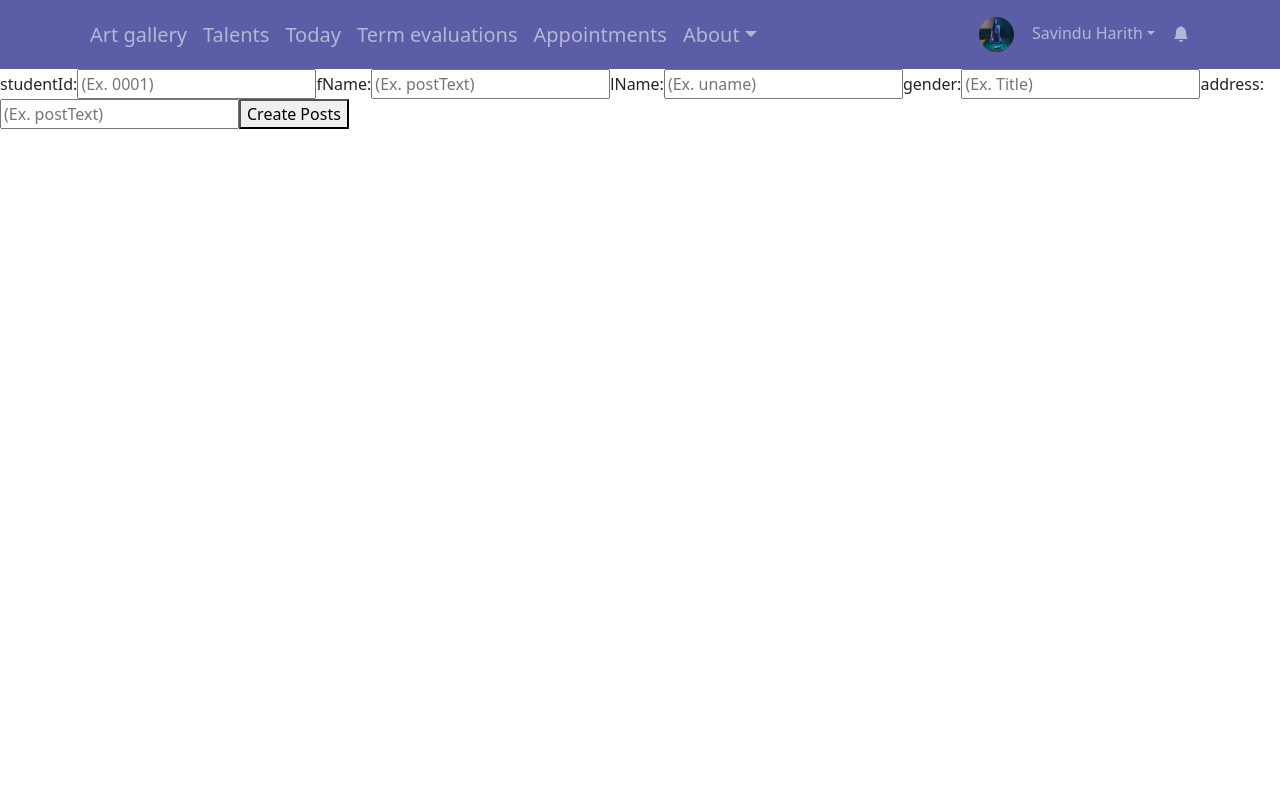
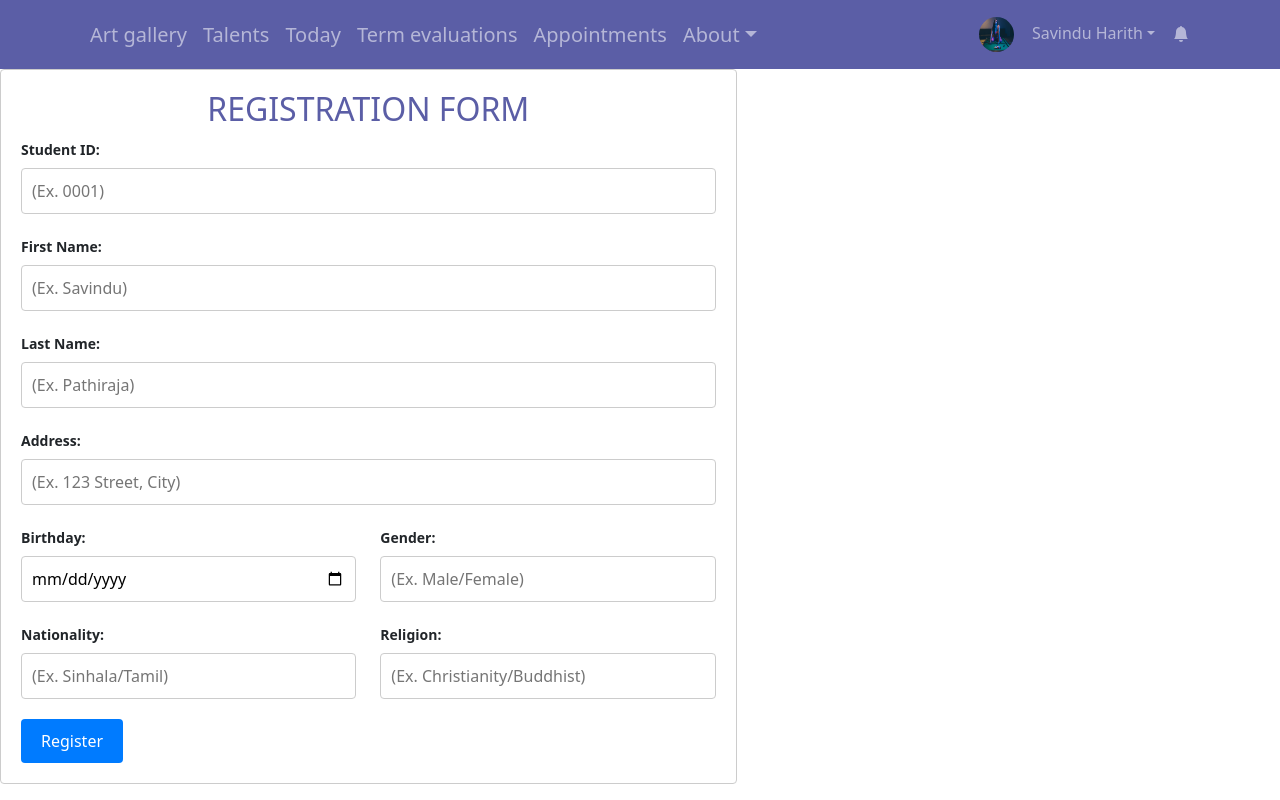
Before and after one commit to shiran2019/Student, a React (Create React App) app: page / in a window 1280 px wide. Built offline with nearby package versions, Linux system fonts and the light colour scheme.

Commit message:
modify registration form

```diff
--- a/src/pages/Registr.jsx
+++ b/src/pages/Registr.jsx
@@ -1,43 +1,165 @@
-import React from 'react';
-import { Formik, Form, Field, ErrorMessage } from 'formik';
+import React from "react";
+import { Formik, Form, Field } from "formik";
 import axios from "axios";
-import { useNavigate } from 'react-router-dom';
+import { useNavigate } from "react-router-dom";
+import { Row, Col } from "react-bootstrap";
 
 export default function StdReg() {
   const navigate = useNavigate();
 
-    const initialValues ={
-        studentId:"",
-        fName:"",
-        lName:"",
-        gender:"",
-        address:"",
+  const initialValues = {
+    studentId: "",
+    fName: "",
+    lName: "",
+    gender: "",
+    address: "",
+    birthday: "",
+    nation: "",
+    religion: "",
+  };
 
-    }
-    const onSubmit =(data) =>{
-        //console.log(data);
-        axios.post("http://localhost:3001/students", data).then((response) => {
-          navigate('/');
-    });
+  const onSubmit = (data) => {
+    axios
+      .post("http://localhost:3001/students", data)
+      .then((response) => {
+        navigate("/");
+      })
+      .catch((error) => {
+        console.log(error);
+      });
+  };
 
-    }
+  const labelStyle = {
+    marginBottom: "8px",
+    fontSize: "14px",
+    fontWeight: "bold",
+  };
+
+  const inputStyle = {
+    padding: "10px",
+    marginBottom: "20px",
+    width: "100%",
+    border: "1px solid #ccc",
+    borderRadius: "4px",
+    fontSize: "16px",
+  };
+
+  const buttonStyle = {
+    padding: "10px 20px",
+    backgroundColor: "#007bff",
+    color: "#fff",
+    border: "none",
+    borderRadius: "4px",
+    fontSize: "16px",
+    cursor: "pointer",
+  };
+
+  const formStyle = {
+    // maxWidth: "50%",
+    margin: "0 auto",
+    padding: "20px",
+    border: "1px solid #ccc",
+    borderRadius: "4px",
+    background: "#fff",
+  };
+  const buttonContainerStyle = {
+    display: "flex",
+    justifyContent: "center",
+  };
+
   return (
-    <div className="createPostPage">
+    <div className="createPostPage" style={buttonContainerStyle}>
       <Formik initialValues={initialValues} onSubmit={onSubmit}>
-        <Form>
-          <label>studentId: </label>
-          <Field id="inputCreatePost" name="studentId" placeholder="(Ex. 0001)" />
-          <label>fName: </label>
-          <Field id="inputCreatePost" name="fName" placeholder="(Ex. postText)" />
-          <label> lName: </label>
-          <Field id="inputCreatePost" name="lName" placeholder="(Ex. uname)" />
-          <label> gender: </label>
-          <Field id="inputCreatePost" name="gender" placeholder="(Ex. Title)" />
-          <label>address: </label>
-          <Field id="inputCreatePost" name="address" placeholder="(Ex. postText)" />
+        <Row>
+          <Col xs={12} lg={7} >
+            <Form style={formStyle}>
+              <center>
+                <h2 style={{ color: "#5b5ea6" }}>REGISTRATION FORM</h2>
+              </center>
 
-          <button type="submit"> Create Posts</button>
-        </Form>
+              <label style={labelStyle}>Student ID:</label>
+              <Field
+                id="inputCreatePost"
+                name="studentId"
+                placeholder="(Ex. 0001)"
+                style={inputStyle}
+              />
+
+              <label style={labelStyle}>First Name:</label>
+              <Field
+                id="inputCreatePost"
+                name="fName"
+                placeholder="(Ex. Savindu)"
+                style={inputStyle}
+              />
+
+              <label style={labelStyle}>Last Name:</label>
+              <Field
+                id="inputCreatePost"
+                name="lName"
+                placeholder="(Ex. Pathiraja)"
+                style={inputStyle}
+              />
+
+              <label style={labelStyle}>Address:</label>
+              <Field
+                id="inputCreatePost"
+                name="address"
+                placeholder="(Ex. 123 Street, City)"
+                style={inputStyle}
+              />
+
+              <Row>
+                <Col xs={12} lg={6}>
+                  <label style={labelStyle}>Birthday:</label>
+                  <Field
+                    id="inputCreatePost"
+                    name="birthday"
+                    type="date"
+                    style={inputStyle}
+                  />
+                </Col>
+                <Col xs={12} lg={6}>
+                  <label style={labelStyle}>Gender:</label>
+                  <Field
+                    id="inputCreatePost"
+                    name="gender"
+                    placeholder="(Ex. Male/Female)"
+                    style={inputStyle}
+                  />
+                </Col>
+              </Row>
+
+              <Row>
+                <Col xs={12} lg={6}>
+                  <label style={labelStyle}>Nationality:</label>
+                  <Field
+                    id="inputCreatePost"
+                    name="nation"
+                    placeholder="(Ex. Sinhala/Tamil)"
+                    style={inputStyle}
+                  />
+                </Col>
+                <Col xs={12} lg={6}>
+                  <label style={labelStyle}>Religion:</label>
+                  <Field
+                    id="inputCreatePost"
+                    name="religion"
+                    placeholder="(Ex. Christianity/Buddhist)"
+                    style={inputStyle}
+                  />
+                </Col>
+              </Row>
+              <Row>
+                <Col xs={12} lg={6}>
+                <button type="submit" style={buttonStyle}>
+                  Register
+                </button>
+                </Col>
+              </Row>
+            </Form>
+          </Col>
+        </Row>
       </Formik>
     </div>
   );
```
